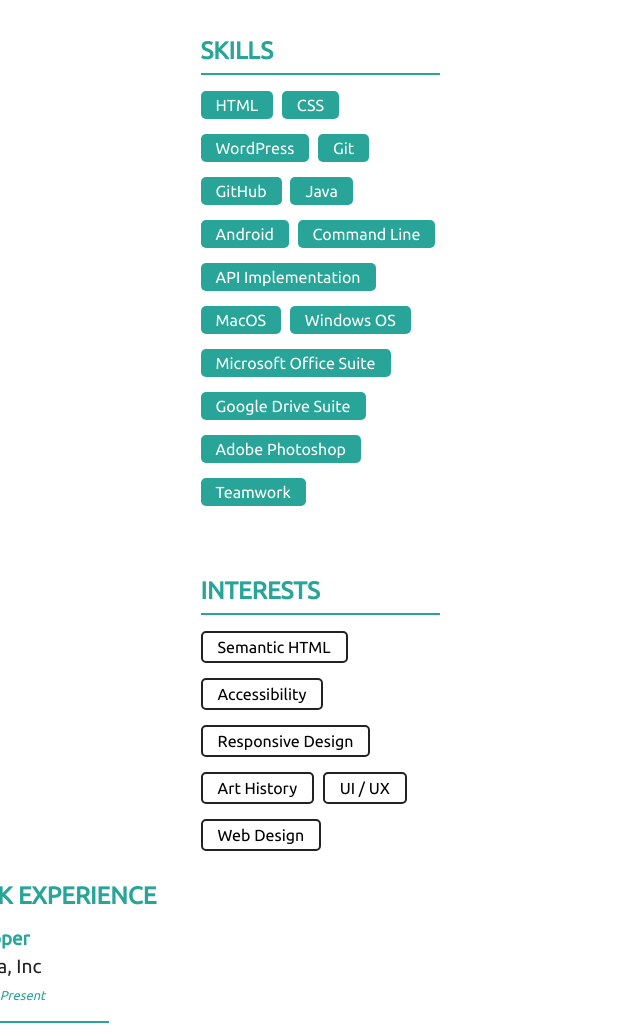
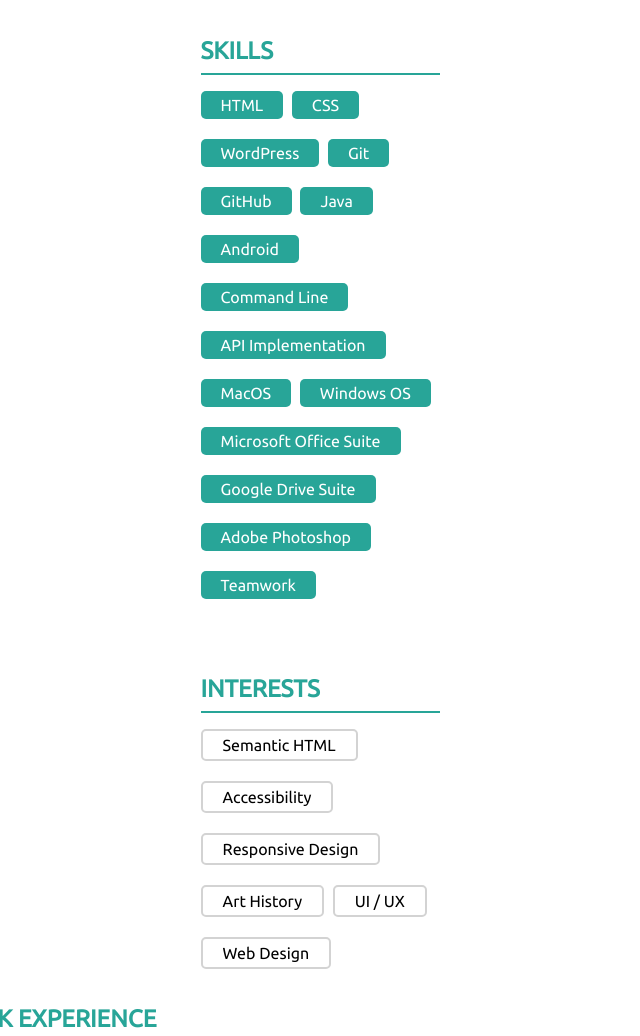
Before and after one commit to knpFletcher/Resume, a plain HTML site: page index.html in a window 1280 px wide. Shown: the part 481-1517 px from the top of the page, without its empty margins (307-947 px from the left). Drawn offline with Linux system fonts and the light colour scheme.

Commit message:
Skills and Interests
Adjustments to border color, paddings, margins per design document

```diff
--- a/css/styles.css
+++ b/css/styles.css
@@ -90,7 +90,7 @@
 }
 
 .interests li {
-  border: 2px solid #222;
+  border: 2px solid lightgrey;
 }
 
 .skills li {
@@ -172,8 +172,8 @@
 
   .interests li, .skills li {
     display: inline-block;
-    padding: 5px 15px;
-    margin: 0 5px 15px 0;
+    padding: 5px 20px;
+    margin: 0 5px 20px 0;
   }
 
   .left {
```
